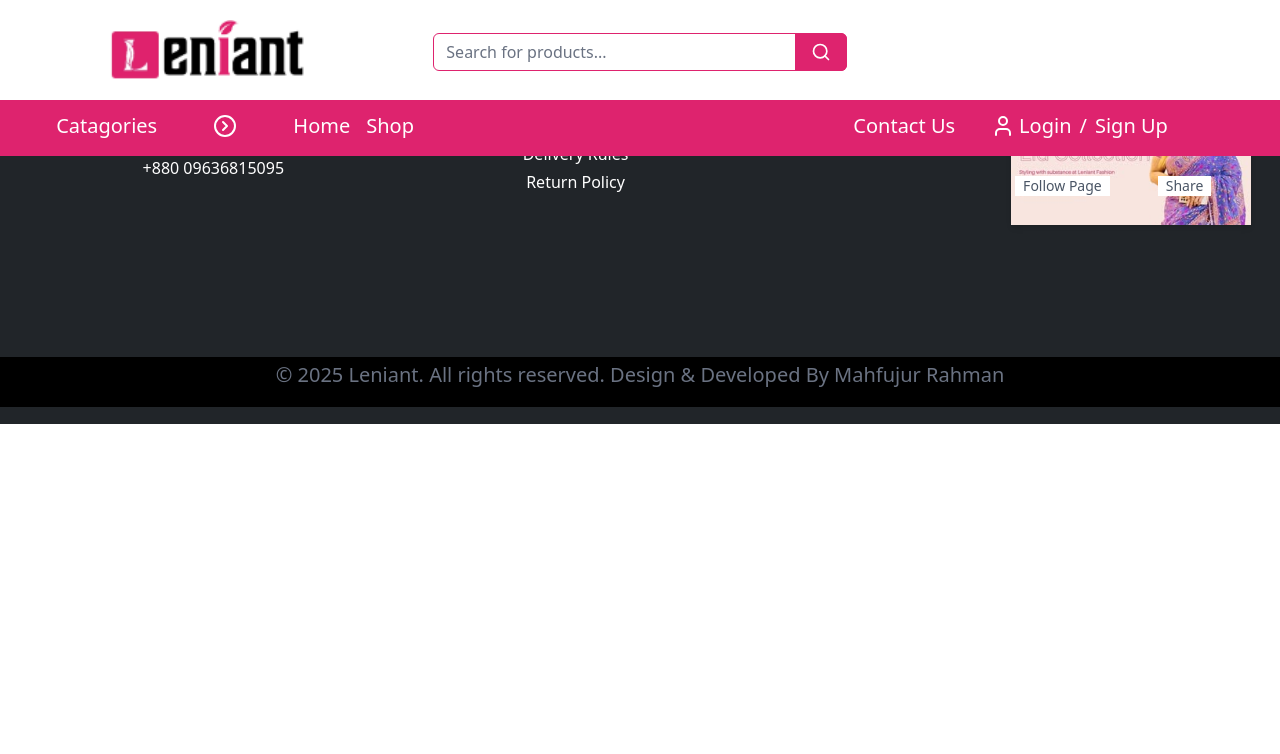
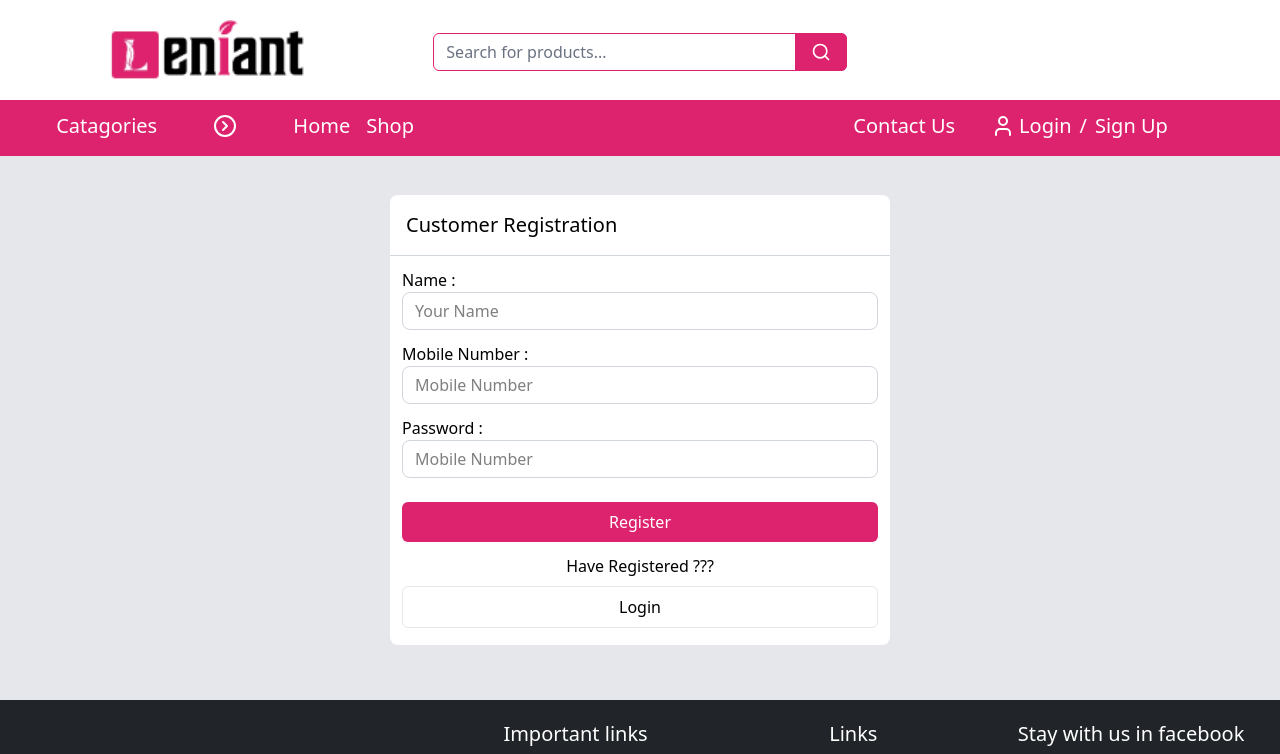
Before and after one commit to git-mahfuj/ecommerce-leniant, a Next.js app: page /Signup in a window 1280 px wide. Shown: the top 754 px of the page. Built offline with nearby package versions, Linux system fonts and the light colour scheme.

Commit message:
add change

```diff
--- a/app/Contact/page.jsx
+++ b/app/Contact/page.jsx
@@ -2,9 +2,24 @@
 import React from 'react'
 import Home_bottom_navigation from '@/components/HomepageComponents/Home_bottom_navigation'
 
+import { useRouter } from 'next/navigation'
+
 const Contactpage = () => {
+  const router = useRouter();
   return (
-    <div>Contactpage
+    <div className="h-[700px] w-full">
+      <div className="mt-35 rounded-lg ContactPage w-full bg-white">
+        <div className='Contact_Nav w-full h-[80px] bg-gray-200'>
+          <ul className='w-full flex items-center justify-around translate-y-8 font-medium'>
+            <li className='cursor-pointer transition-all duration-300 hover:text-secondary' onClick={toggleOrderPage}>Order Procedure</li>
+            <li className='cursor-pointer transition-all duration-300 hover:text-secondary' onClick={toggleDeliveryPage}>Delivery Rules</li>
+            <li className='cursor-pointer transition-all duration-300 hover:text-secondary' onClick={toggleReturnPage}>Return Policy</li>
+            <li className='cursor-pointer transition-all duration-300 hover:text-secondary' onClick={toggleTermsPage}>Terms and Conditions</li>
+            <li className='cursor-pointer transition-all duration-300 hover:text-secondary' onClick={togglePrivacyPage}>Privacy Policy</li>
+          </ul>
+        </div>
+      </div>
+
       {/* bottom__navigation */}
 
       <Home_bottom_navigation className={`z-[999]`} />
--- a/app/Login/page.jsx
+++ b/app/Login/page.jsx
@@ -2,33 +2,59 @@
 import React from "react";
 import Home_bottom_navigation from "@/components/HomepageComponents/Home_bottom_navigation";
 
+import { useRouter } from "next/navigation";
+
 const Loginpage = () => {
+  const router = useRouter();
+  const toggleSignUpPage = () => {
+    router.push("/Signup");
+  };
   return (
     <div className="h-[700px] px-3 flex justify-center items-center md:overflow-hidden">
       <div className="mt-35 rounded-lg LoginPage h-[420px] w-full bg-white md:w-[500px] ">
-        <form action="">
+        <div>
           <div className="customerLogin w-full border-b border-gray-300 p-4">
             <p className="text-xl font-medium">Customer Login</p>
           </div>
+          <form action="">
             <div className="input px-3 py-3 flex flex-col gap-3">
               <div>
-              <label className="font-medium" htmlFor="">Mobile Number :</label>
-              <input type="text" className="w-full px-3 py-1.5 border border-gray-300 rounded-lg " />
+                <label className="font-medium" htmlFor="">
+                  Mobile Number :
+                </label>
+                <input
+                  type="text"
+                  className="w-full px-3 py-1.5 border border-gray-300 rounded-lg "
+                />
               </div>
               <div>
-              <label className="font-medium" htmlFor="">Password :</label>
-              <input type="text" className="w-full px-3 py-1.5 border border-gray-300 rounded-lg " />
+                <label className="font-medium" htmlFor="">
+                  Password :
+                </label>
+                <input
+                  type="text"
+                  className="w-full px-3 py-1.5 border border-gray-300 rounded-lg "
+                />
               </div>
             </div>
             <div className="flex flex-col justify-center items-center mt-3 px-3 gap-2">
               <p className="cursor-pointer">Forgot password ??</p>
-            <button className="cursor-pointer w-full bg-secondary px-3 py-2 text-white font-medium rounded-md">Login</button>
+              <button className="cursor-pointer w-full bg-secondary px-3 py-2 text-white font-medium rounded-md">
+                Login
+              </button>
             </div>
+          </form>
+
           <div className="w-full flex flex-col justify-center items-center mt-3 px-3 gap-2">
             <p className="cursor-pointer">Dont Have Account ???</p>
-            <button className="cursor-pointer border border-gray-200 w-full rounded-md py-2 font-medium">Sign Up</button>
+            <button
+              onClick={toggleSignUpPage}
+              className="cursor-pointer border border-gray-200 w-full rounded-md py-2 font-medium"
+            >
+              Sign Up
+            </button>
           </div>
-        </form>
+        </div>
       </div>
 
       {/* bottom__navigation */}
--- a/app/Signup/page.jsx
+++ b/app/Signup/page.jsx
@@ -1,15 +1,77 @@
-'use client'
-import React from 'react'
-import Home_bottom_navigation from '@/components/HomepageComponents/Home_bottom_navigation'
+"use client";
+import React from "react";
+import Home_bottom_navigation from "@/components/HomepageComponents/Home_bottom_navigation";
+import { useRouter } from "next/navigation";
 
 const SignUpPage = () => {
+  const router = useRouter();
+  const toggleLoginPage = () => {
+    router.push("/Login");
+  }
   return (
-    <div>SignUpPage
-       {/* bottom__navigation */}
+    <div className="bg-gray-200 h-[700px] px-3 flex justify-center items-center md:overflow-hidden">
+      <div className="mt-35 rounded-lg LoginPage h-[450px] w-full bg-white md:w-[500px] ">
+        <div>
+          <div className="customerLogin w-full border-b border-gray-300 p-4">
+            <p className="text-xl font-medium">Customer Registration</p>
+          </div>
+          <form action="">
+            <div className="input px-3 py-3 flex flex-col gap-3">
+              <div>
+                <label className="font-medium" htmlFor="">
+                  Name :
+                </label>
+                <input
+                  type="text"
+                  placeholder="Your Name"
+                  className="w-full px-3 py-1.5 border border-gray-300 rounded-lg "
+                />
+              </div>
+              <div>
+                <label className="font-medium" htmlFor="">
+                  Mobile Number :
+                </label>
+                <input
+                  type="text"
+                  placeholder="Mobile Number"
+                  className="w-full px-3 py-1.5 border border-gray-300 rounded-lg "
+                />
+              </div>
+              <div>
+                <label className="font-medium" htmlFor="">
+                  Password :
+                </label>
+                <input
+                  type="text"
+                  placeholder="Mobile Number"
+                  className="w-full px-3 py-1.5 border border-gray-300 rounded-lg "
+                />
+              </div>
+            </div>
+            <div className="flex flex-col justify-center items-center mt-3 px-3 gap-2">
+              <button className="cursor-pointer w-full bg-secondary px-3 py-2 text-white font-medium rounded-md">
+                Register
+              </button>
+            </div>
+          </form>
+
+          <div className="w-full flex flex-col justify-center items-center mt-3 px-3 gap-2">
+            <p className="cursor-pointer">Have Registered ???</p>
+            <button
+              onClick={toggleLoginPage}
+              className="cursor-pointer border border-gray-200 w-full rounded-md py-2 font-medium"
+            >
+              Login
+            </button>
+          </div>
+        </div>
+      </div>
+
+      {/* bottom__navigation */}
 
       <Home_bottom_navigation className={`z-[999]`} />
     </div>
-  )
-}
+  );
+};
 
-export default SignUpPage
+export default SignUpPage;
```
Lines whose indentation alone changed are shown as unchanged.
